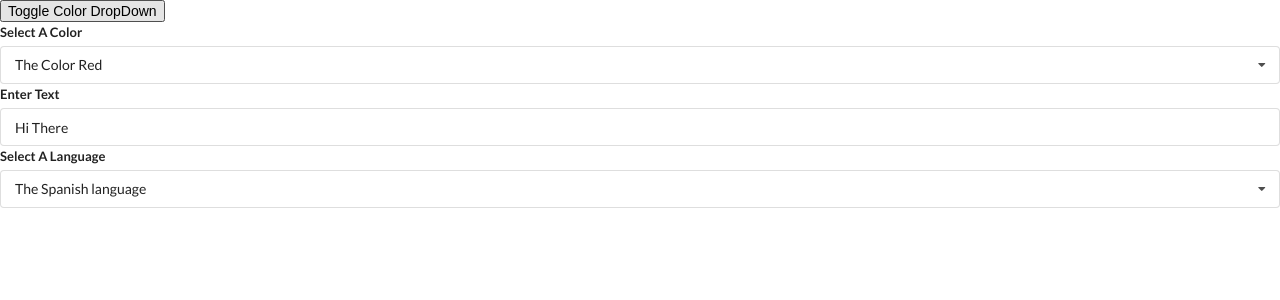
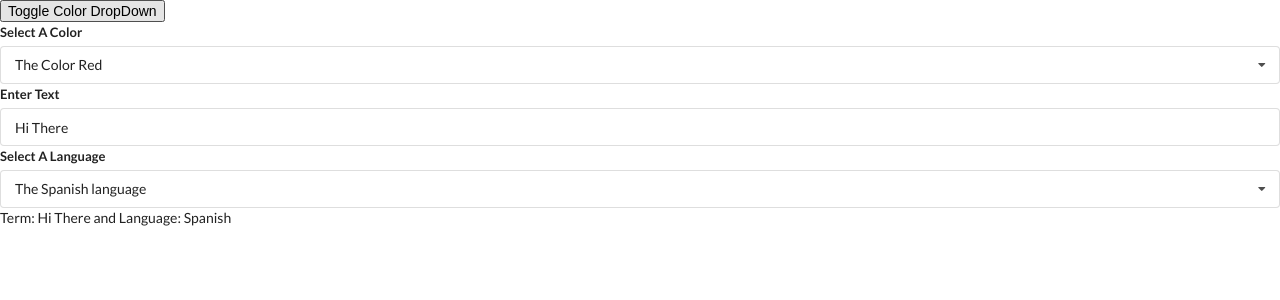
Before and after one commit to SkyHustle/widgets, a React (Create React App) app: page / in a window 1280 px wide. Shown: the top 300 px of the page. Built offline with nearby package versions, Linux system fonts and the light colour scheme.

Commit message:
Scaffold out Convert component that is going to do the translation

```diff
--- /dev/null
+++ b/src/components/Convert.js
@@ -0,0 +1,7 @@
+import React from 'react';
+
+const Convert = ({ term, language }) => {
+    return <div>Term: {term} and Language: {language}</div>;
+};
+
+export default Convert;
--- a/src/components/Translate.js
+++ b/src/components/Translate.js
@@ -1,5 +1,6 @@
 import React, { useState } from 'react';
 import DropDown from './DropDown';
+import Convert from './Convert';
 
 const options = [
     {
@@ -38,6 +39,7 @@ const Translate = () => {
                 selected={language}
                 onSelectedChange={setLanguage}
             />
+            <Convert term={term} language={language.value} />
         </div>
 
     )
```
